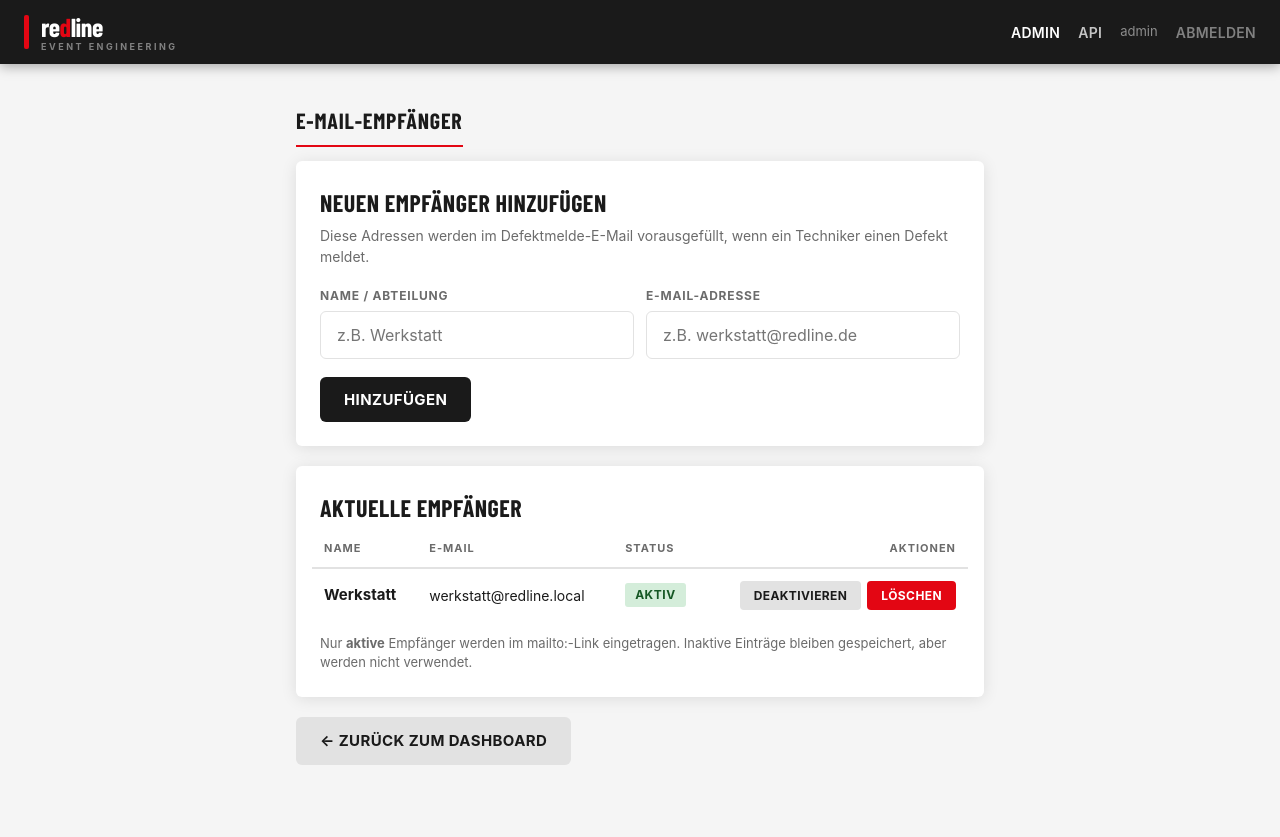
After one commit to kwieser76/redline, a Flask app: page /admin/recipients in a window 1280 px wide. The commit adds this page. Run offline with Flask 3, Linux system fonts and the light colour scheme; a user stored in the database is signed in; some web fonts are replaced.

Commit message:
Replace FileMaker + server email with client-side mailto flow
REMOVED:
- FileMaker integration (fm_client calls) from defect_form and mark_repaired
- Server-side defect notification email (send_defect_notification)
- filemaker import from app.py

NEW – mailto flow:
- After submitting a defect the success page auto-opens the user's
  default email client (window.location.href = mailto:) after 800ms
- mailto: is pre-filled with subject, structured body (Gerät, Kategorie,
  Event, Projektnr., Beschreibung, Datum, Reporter) and all active recipients
- Prominent "E-Mail jetzt senden" button as fallback if auto-open is blocked
- Warning shown when no recipients are configured

NEW – EmailRecipient model & admin UI (/admin/recipients):
- EmailRecipient: id, name, email, active, created_at
- Admin can add / delete / toggle active state per recipient
- Only active recipients are included in the mailto: link
- _seed_db() pre-populates WORKSHOP_EMAIL from Config as first recipient
- Dashboard: added "E-Mail-Empfänger" quick-link

https://claude.ai/code/session_01PsSnFFMfAL9PcMbE4kzh6W

```diff
--- a/app.py
+++ b/app.py
@@ -5,6 +5,7 @@ Main Flask application entry point.
 import io
 import logging
 import os
+import urllib.parse
 from datetime import datetime, timezone
 
 import qrcode
@@ -30,9 +31,8 @@ from flask_login import (
 from flask_mail import Mail
 
 from config import Config
-from models import Defect, DefectCategory, Device, User, db
-from filemaker import fm_client
-from notifications import send_defect_notification, send_event_summary_report
+from models import Defect, DefectCategory, Device, EmailRecipient, User, db
+from notifications import send_event_summary_report
 
 logging.basicConfig(level=logging.INFO)
 logger = logging.getLogger(__name__)
@@ -153,26 +153,6 @@ def create_app(config_class=Config) -> Flask:
             device.status = "Wartung"
             db.session.commit()
 
-            # Sync to FileMaker
-            fm_client.update_device_status(device.device_id, "Wartung")
-            fm_client.create_defect_record(
-                {
-                    "Geräte-ID": device.device_id,
-                    "Gerätename": device.name,
-                    "Kategorie": category,
-                    "Beschreibung": description,
-                    "Eventname": event_name,
-                    "Projektnummer": project_number,
-                    "Status": "Offen",
-                    "Gemeldet_Von": current_user.username,
-                }
-            )
-
-            # Send email notification
-            send_defect_notification(
-                mail, defect, device.name, app.config["WORKSHOP_EMAIL"]
-            )
-
             flash("Defekt erfolgreich gemeldet.", "success")
             return redirect(url_for("report.defect_success", device_id=device.device_id))
 
@@ -187,7 +167,47 @@ def create_app(config_class=Config) -> Flask:
     @login_required
     def defect_success(device_id: str):
         device = Device.query.filter_by(device_id=device_id).first_or_404()
-        return render_template("defect_success.html", device=device)
+
+        # Latest defect for this device (just submitted)
+        defect = (
+            Defect.query.filter_by(device_id=device.id)
+            .order_by(Defect.created_at.desc())
+            .first()
+        )
+
+        # Build mailto URL from active recipients
+        recipients = EmailRecipient.query.filter_by(active=True).all()
+        mailto_url = None
+        if defect and recipients:
+            to = ",".join(r.email for r in recipients)
+            ts = defect.created_at.strftime("%d.%m.%Y %H:%M")
+            subject = f"Defekt gemeldet: {device.name} – {defect.category}"
+            body = (
+                f"DEFEKTMELDUNG\n"
+                f"=============\n\n"
+                f"Gerät:        {device.name} ({device.device_id})\n"
+                f"Kategorie:    {defect.category}\n"
+                f"Event:        {defect.event_name}\n"
+                f"Projektnr.:   {defect.project_number}\n"
+                f"Gemeldet von: {defect.reporter}\n"
+                f"Datum:        {ts}\n\n"
+                f"Beschreibung:\n{defect.description}\n\n"
+                f"---\n"
+                f"Gemeldet über das Redline Defektmeldesystem"
+            )
+            params = urllib.parse.urlencode(
+                {"subject": subject, "body": body},
+                quote_via=urllib.parse.quote,
+            )
+            mailto_url = f"mailto:{to}?{params}"
+
+        return render_template(
+            "defect_success.html",
+            device=device,
+            defect=defect,
+            mailto_url=mailto_url,
+            recipients=recipients,
+        )
 
     # ---- Admin routes ----
 
@@ -308,7 +328,6 @@ def create_app(config_class=Config) -> Flask:
         ).count()
         if open_defects == 0:
             device.status = "Verfügbar"
-            fm_client.update_device_status(device.device_id, "Verfügbar")
 
         db.session.commit()
         flash("Defekt als behoben markiert.", "success")
@@ -412,6 +431,41 @@ def create_app(config_class=Config) -> Flask:
             .all()
         )
         return render_template("admin/event_report.html", events=events)
+
+    @admin_bp.route("/recipients", methods=["GET", "POST"])
+    @admin_required
+    def recipients():
+        if request.method == "POST":
+            action = request.form.get("action")
+            if action == "add":
+                name = request.form.get("name", "").strip()
+                email = request.form.get("email", "").strip().lower()
+                if not name or not email:
+                    flash("Name und E-Mail-Adresse sind erforderlich.", "danger")
+                elif EmailRecipient.query.filter_by(email=email).first():
+                    flash(f"E-Mail '{email}' ist bereits eingetragen.", "danger")
+                else:
+                    rec = EmailRecipient(name=name, email=email)
+                    db.session.add(rec)
+                    db.session.commit()
+                    flash(f"Empfänger '{name}' wurde hinzugefügt.", "success")
+            elif action == "delete":
+                rec_id = request.form.get("rec_id", type=int)
+                rec = db.session.get(EmailRecipient, rec_id)
+                if rec:
+                    db.session.delete(rec)
+                    db.session.commit()
+                    flash(f"Empfänger '{rec.name}' wurde gelöscht.", "success")
+            elif action == "toggle":
+                rec_id = request.form.get("rec_id", type=int)
+                rec = db.session.get(EmailRecipient, rec_id)
+                if rec:
+                    rec.active = not rec.active
+                    db.session.commit()
+                    state = "aktiviert" if rec.active else "deaktiviert"
+                    flash(f"Empfänger '{rec.name}' wurde {state}.", "success")
+        all_recipients = EmailRecipient.query.order_by(EmailRecipient.name).all()
+        return render_template("admin/recipients.html", recipients=all_recipients)
 
     @admin_bp.route("/categories", methods=["GET", "POST"])
     @admin_required
@@ -523,6 +577,12 @@ def _seed_db() -> None:
             db.session.add(DefectCategory(name=name, sort_order=i))
         logger.info("Seeded default defect categories")
 
+    if EmailRecipient.query.count() == 0:
+        workshop_email = getattr(Config, "WORKSHOP_EMAIL", None)
+        if workshop_email:
+            db.session.add(EmailRecipient(name="Werkstatt", email=workshop_email))
+            logger.info(f"Seeded default email recipient: {workshop_email}")
+
     db.session.commit()
 
 
--- a/templates/admin/dashboard.html
+++ b/templates/admin/dashboard.html
@@ -33,6 +33,7 @@
     <a href="{{ url_for('admin.users') }}"         class="btn btn-outline">Benutzerverwaltung</a>
     <a href="{{ url_for('admin.event_report') }}"  class="btn btn-outline">Ereignisberichte</a>
     <a href="{{ url_for('admin.categories') }}"    class="btn btn-outline">Defektkategorien</a>
+    <a href="{{ url_for('admin.recipients') }}"    class="btn btn-outline">E-Mail-Empfänger</a>
   </div>
 </div>
 
--- /dev/null
+++ b/templates/admin/recipients.html
@@ -0,0 +1,111 @@
+{% extends "base.html" %}
+{% block title %}E-Mail-Empfänger{% endblock %}
+
+{% block content %}
+<div class="section-title">E-Mail-Empfänger</div>
+
+<!-- Add recipient -->
+<div class="card">
+  <div class="card-title">Neuen Empfänger hinzufügen</div>
+  <div class="card-subtitle">
+    Diese Adressen werden im Defektmelde-E-Mail vorausgefüllt, wenn ein Techniker einen
+    Defekt meldet.
+  </div>
+  <form method="POST" action="{{ url_for('admin.recipients') }}" novalidate>
+    <input type="hidden" name="action" value="add" />
+    <div class="form-row">
+      <div class="form-group">
+        <label for="rec-name">Name / Abteilung</label>
+        <input
+          type="text"
+          id="rec-name"
+          name="name"
+          placeholder="z.B. Werkstatt"
+          maxlength="120"
+          required
+          autocomplete="off"
+        />
+      </div>
+      <div class="form-group">
+        <label for="rec-email">E-Mail-Adresse</label>
+        <input
+          type="email"
+          id="rec-email"
+          name="email"
+          placeholder="z.B. werkstatt@redline.de"
+          maxlength="255"
+          required
+          autocomplete="off"
+        />
+      </div>
+    </div>
+    <button type="submit" class="btn btn-primary">Hinzufügen</button>
+  </form>
+</div>
+
+<!-- Recipient list -->
+<div class="card">
+  <div class="card-title">Aktuelle Empfänger</div>
+  {% if recipients %}
+  <div class="table-wrapper">
+    <table>
+      <thead>
+        <tr>
+          <th>Name</th>
+          <th>E-Mail</th>
+          <th>Status</th>
+          <th style="text-align:right;">Aktionen</th>
+        </tr>
+      </thead>
+      <tbody>
+        {% for rec in recipients %}
+        <tr>
+          <td><strong>{{ rec.name }}</strong></td>
+          <td style="font-size:14px;">{{ rec.email }}</td>
+          <td>
+            {% if rec.active %}
+              <span class="badge badge-available">Aktiv</span>
+            {% else %}
+              <span class="badge badge-maintenance">Inaktiv</span>
+            {% endif %}
+          </td>
+          <td style="text-align:right;display:flex;gap:6px;justify-content:flex-end;">
+            <!-- Toggle active/inactive -->
+            <form method="POST" action="{{ url_for('admin.recipients') }}" style="display:inline;">
+              <input type="hidden" name="action" value="toggle" />
+              <input type="hidden" name="rec_id" value="{{ rec.id }}" />
+              <button type="submit" class="btn btn-sm btn-secondary">
+                {% if rec.active %}Deaktivieren{% else %}Aktivieren{% endif %}
+              </button>
+            </form>
+            <!-- Delete -->
+            <form method="POST" action="{{ url_for('admin.recipients') }}" style="display:inline;">
+              <input type="hidden" name="action" value="delete" />
+              <input type="hidden" name="rec_id" value="{{ rec.id }}" />
+              <button
+                type="submit"
+                class="btn btn-sm btn-danger"
+                data-confirm="Empfänger '{{ rec.name }}' wirklich löschen?"
+              >Löschen</button>
+            </form>
+          </td>
+        </tr>
+        {% endfor %}
+      </tbody>
+    </table>
+  </div>
+  <p style="font-size:13px;color:var(--gray-600);margin-top:12px;">
+    Nur <strong>aktive</strong> Empfänger werden im mailto:-Link eingetragen.
+    Inaktive Einträge bleiben gespeichert, aber werden nicht verwendet.
+  </p>
+  {% else %}
+  <p style="color:var(--gray-600);font-size:15px;">
+    Noch keine Empfänger vorhanden. Fügen Sie oben die erste E-Mail-Adresse hinzu.
+  </p>
+  {% endif %}
+</div>
+
+<div class="action-bar">
+  <a href="{{ url_for('admin.dashboard') }}" class="btn btn-secondary">← Zurück zum Dashboard</a>
+</div>
+{% endblock %}
```
Also changed, not shown: models.py (+13 -0 lines), templates/defect_success.html (+40 -3 lines).
